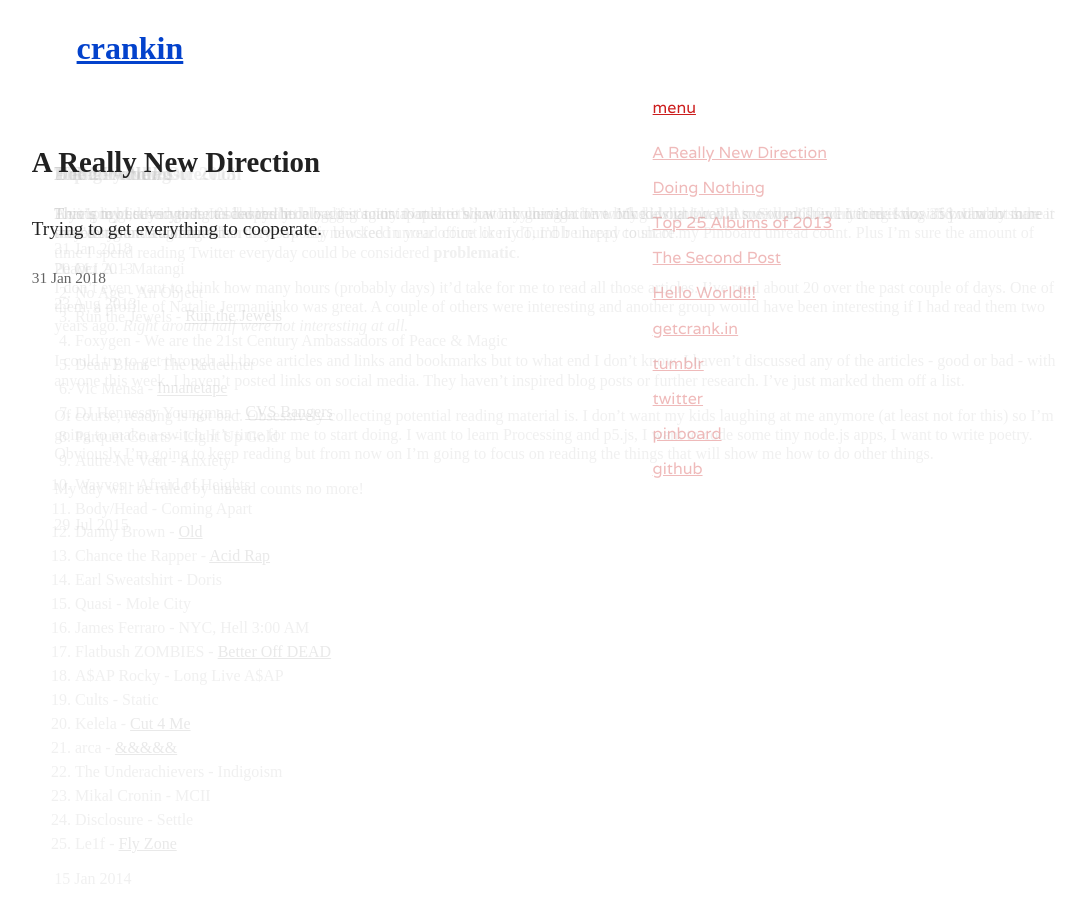
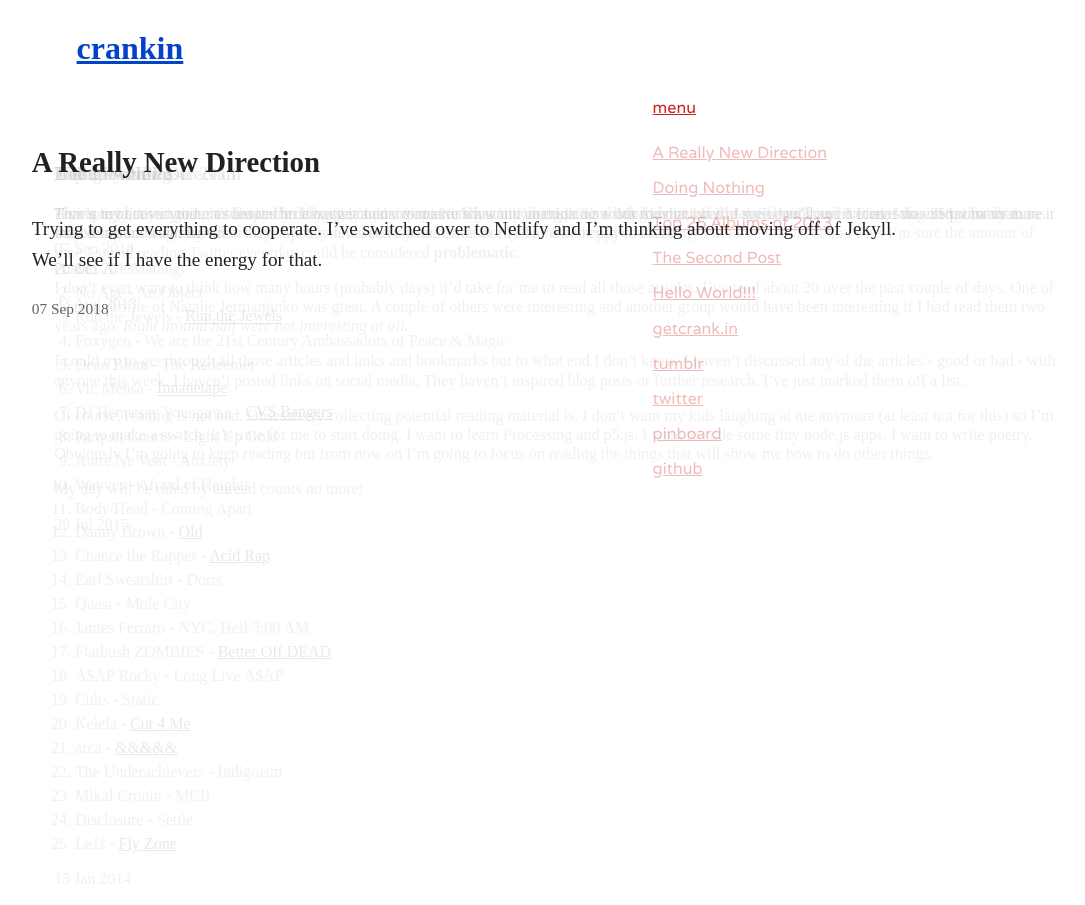
Before and after one commit to crankin/crankin.github.io, a Jekyll site: the page built from _posts/2018-01-31-a-new-direction.md, in a window 1280 px wide. Shown: the whole page, without its empty margins (77-1162 px from the left). Built offline with Jekyll 4.4.1, drawn with Linux system fonts in a browser that asks for light colours; nearby versions of some CDN libraries; some web fonts are replaced; a script that is not in the unit is left out.

Commit message:
Update Blog “2018-01-31-a-new-direction”

```diff
--- a/_posts/2018-01-31-a-new-direction.md
+++ b/_posts/2018-01-31-a-new-direction.md
@@ -1,5 +1,6 @@
 ---
 layout: post
 title: A Really New Direction
+date: 2018-09-07T01:40:57.613Z
 ---
-Trying to get everything to cooperate.
+Trying to get everything to cooperate. I've switched over to Netlify and I'm thinking about moving off of Jekyll. We'll see if I have the energy for that.
```
